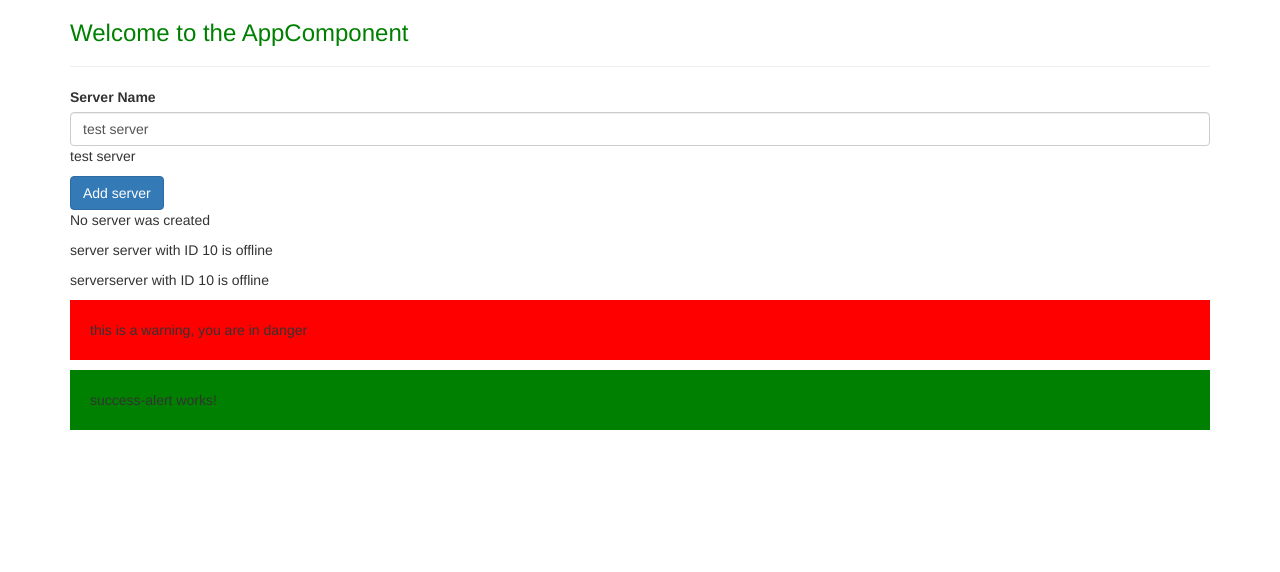
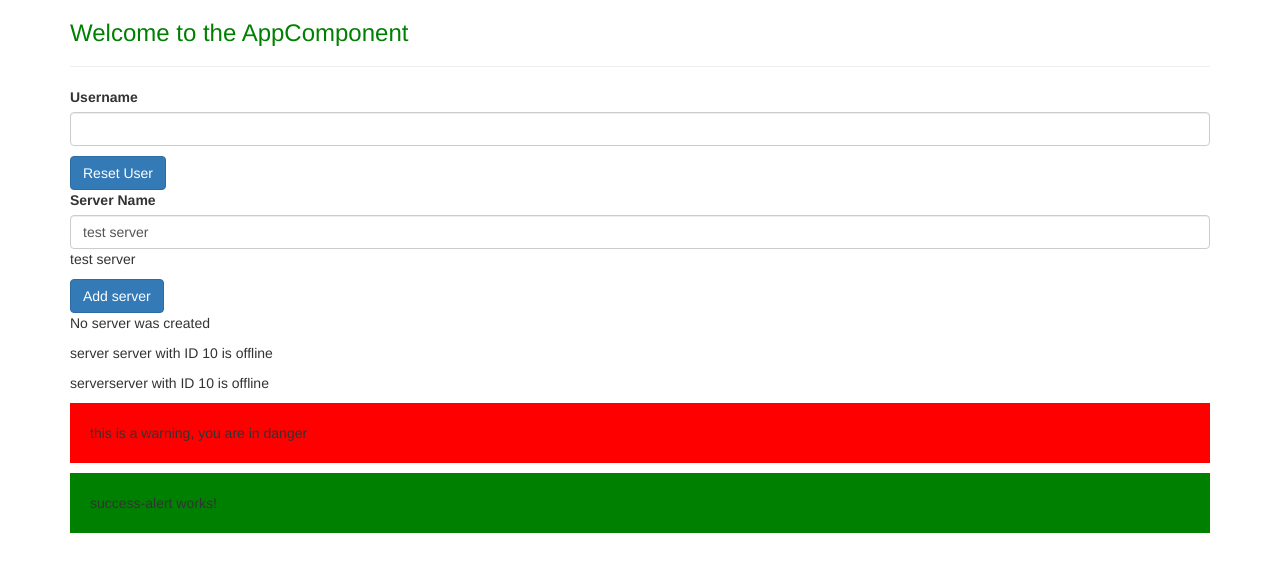
Before and after one commit to evagolabek/angular-app-udemy-course, an Angular app: page / in a window 1280 px wide. Shown: the top 572 px of the page. Built offline with nearby package versions, Linux system fonts and the light colour scheme.

Commit message:
databinding assigment

```diff
--- a/src/app/app.component.html
+++ b/src/app/app.component.html
@@ -3,6 +3,7 @@
     <div class="col-xs-12">
       <h3>Welcome to the AppComponent</h3>
       <hr>
+      <app-username></app-username>
       <app-servers></app-servers>
       <!-- different ways of selectors -->
       <!-- 1 <div app-servers></div> -->
--- a/src/app/app.module.ts
+++ b/src/app/app.module.ts
@@ -7,6 +7,7 @@ import { ServerComponent } from './server/server.component';
 import { ServersComponent } from './servers/servers.component';
 import { SuccessAlertComponent } from './success-alert/success-alert.component';
 import { WarningAlertComponent } from './warning-alert/warning-alert.component';
+import { UsernameComponent } from './username/username.component';
 
 
 
@@ -16,7 +17,8 @@ import { WarningAlertComponent } from './warning-alert/warning-alert.component';
     ServerComponent,
     ServersComponent,
     SuccessAlertComponent,
-    WarningAlertComponent
+    WarningAlertComponent,
+    UsernameComponent
   ],
   imports: [
     BrowserModule,
--- /dev/null
+++ b/src/app/username/username.component.html
@@ -0,0 +1,11 @@
+<div>
+  <label>Username</label>
+  <input type="text" class="form-control" [(ngModel)]="username">
+  <p>{{username}}</p>
+  <button
+  class="btn btn-primary"
+  [disabled]="username === '' "
+  (click)="username = '' ">
+  Reset User
+  </button>
+</div>
--- /dev/null
+++ b/src/app/username/username.component.ts
@@ -0,0 +1,15 @@
+import { Component, OnInit } from '@angular/core';
+
+@Component({
+  selector: 'app-username',
+  templateUrl: './username.component.html',
+  styleUrls: ['./username.component.css']
+})
+export class UsernameComponent implements OnInit {
+
+  constructor() { }
+
+  ngOnInit() {
+  }
+
+}
```
Also changed, not shown: src/app/username/username.component.css (added), 1 other file (tests, documents, lock files or other folders).
